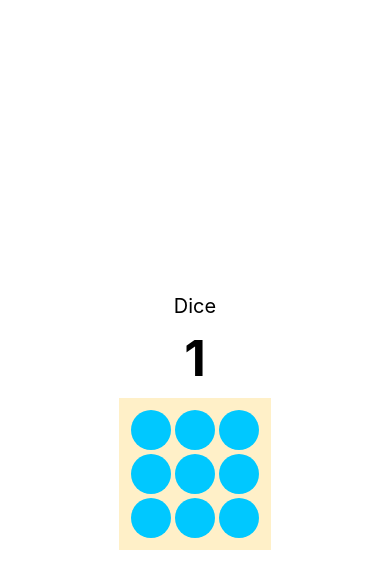
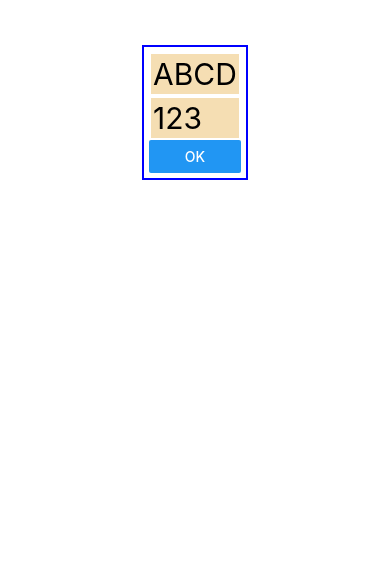
Before and after one commit to yyeonkim/moapp, a React Native app: screen / in a window 390 px wide. Shown: the top 588 px of the page. Built offline with nearby package versions, Linux system fonts and the light colour scheme.

Commit message:
Children of component

```diff
--- a/App.js
+++ b/App.js
@@ -1,27 +1,15 @@
-import React, { useState } from "react";
-import { StyleSheet, View, Text, Button, TouchableOpacity } from "react-native";
-
-import Dice from "./components/Dice";
+import React from "react";
+import { StyleSheet, Text, Button, View } from "react-native";
+import BoxGroup from "./components/BoxGroup";
 
 export default function App() {
-  const [num, setNum] = useState(1);
-
-  const getRandom = () => {
-    return Math.floor(Math.random() * 6 + 1);
-  };
-
   return (
     <View style={styles.body}>
-      <Text style={styles.text}>Dice</Text>
-      <Text style={styles.sum}>{num}</Text>
-      <TouchableOpacity
-        style={styles.dices}
-        onPress={() => {
-          setNum(getRandom());
-        }}
-      >
-        <Dice num={num} />
-      </TouchableOpacity>
+      <BoxGroup>
+        <Text style={styles.text}>ABCD</Text>
+        <Text style={styles.text}>123</Text>
+        <Button title="OK" />
+      </BoxGroup>
     </View>
   );
 }
@@ -29,29 +17,14 @@ export default function App() {
 const styles = StyleSheet.create({
   body: {
     flex: 1,
-    justifyContent: "center",
+    marginTop: 40,
+    alignItems: "center",
   },
 
   text: {
-    textAlign: "center",
-    fontSize: 20,
-    marginBottom: 10,
-  },
-
-  sum: {
-    textAlign: "center",
-    fontSize: 50,
-    fontWeight: "bold",
-    marginBottom: 10,
-  },
-
-  dices: {
-    flexDirection: "row",
-    justifyContent: "center",
-  },
-
-  button: {
-    marginHorizontal: 100,
-    marginVertical: 30,
+    backgroundColor: "wheat",
+    fontSize: 30,
+    margin: 2,
+    padding: 2,
   },
 });
--- a/components/Blank.js
+++ /dev/null
@@ -1,20 +0,0 @@
-import React from "react";
-import { StyleSheet, View } from "react-native";
-
-export default function Blank() {
-  return <View style={[styles.circle, styles.blank]} />;
-}
-
-const styles = StyleSheet.create({
-  circle: {
-    width: 40,
-    height: 40,
-    borderRadius: 20,
-    backgroundColor: "rgb(0, 200, 255)",
-    margin: 2,
-  },
-
-  blank: {
-    backgroundColor: null,
-  },
-});
--- /dev/null
+++ b/components/BoxGroup.js
@@ -0,0 +1,15 @@
+import React, { useState } from "react";
+import { StyleSheet, View } from "react-native";
+
+export default function BoxGroup({ children }) {
+  return <View style={styles.box}>{children}</View>;
+}
+
+const styles = StyleSheet.create({
+  box: {
+    borderColor: "blue",
+    borderWidth: 2,
+    margin: 5,
+    padding: 5,
+  },
+});
--- a/components/Circle.js
+++ /dev/null
@@ -1,16 +0,0 @@
-import React from "react";
-import { StyleSheet, View } from "react-native";
-
-export default function Circle() {
-  return <View style={styles.circle} />;
-}
-
-const styles = StyleSheet.create({
-  circle: {
-    width: 40,
-    height: 40,
-    borderRadius: 20,
-    backgroundColor: "rgb(0, 200, 255)",
-    margin: 2,
-  },
-});
--- a/components/Dice.js
+++ /dev/null
@@ -1,146 +0,0 @@
-import React from "react";
-import { StyleSheet, View } from "react-native";
-
-import Blank from "./Blank";
-import Circle from "./Circle";
-
-export default function Dice({ num }) {
-  if (num == 1) {
-    return (
-      <View style={styles.dice}>
-        <View style={{ flexDirection: "row" }}>
-          <Blank />
-          <Blank />
-          <Blank />
-        </View>
-        <View style={{ flexDirection: "row" }}>
-          <Blank />
-          <Circle />
-          <Blank />
-        </View>
-        <View style={{ flexDirection: "row" }}>
-          <Blank />
-          <Blank />
-          <Blank />
-        </View>
-      </View>
-    );
-  }
-
-  if (num == 2) {
-    return (
-      <View style={styles.dice}>
-        <View style={{ flexDirection: "row" }}>
-          <Circle />
-          <Blank />
-          <Blank />
-        </View>
-        <View style={{ flexDirection: "row" }}>
-          <Blank />
-          <Blank />
-          <Blank />
-        </View>
-        <View style={{ flexDirection: "row" }}>
-          <Blank />
-          <Blank />
-          <Circle />
-        </View>
-      </View>
-    );
-  }
-
-  if (num == 3) {
-    return (
-      <View style={styles.dice}>
-        <View style={{ flexDirection: "row" }}>
-          <Circle />
-          <Blank />
-          <Blank />
-        </View>
-        <View style={{ flexDirection: "row" }}>
-          <Blank />
-          <Circle />
-          <Blank />
-        </View>
-        <View style={{ flexDirection: "row" }}>
-          <Blank />
-          <Blank />
-          <Circle />
-        </View>
-      </View>
-    );
-  }
-
-  if (num == 4) {
-    return (
-      <View style={styles.dice}>
-        <View style={{ flexDirection: "row" }}>
-          <Circle />
-          <Blank />
-          <Circle />
-        </View>
-        <View style={{ flexDirection: "row" }}>
-          <Blank />
-          <Blank />
-          <Blank />
-        </View>
-        <View style={{ flexDirection: "row" }}>
-          <Circle />
-          <Blank />
-          <Circle />
-        </View>
-      </View>
-    );
-  }
-
-  if (num == 5) {
-    return (
-      <View style={styles.dice}>
-        <View style={{ flexDirection: "row" }}>
-          <Circle />
-          <Blank />
-          <Circle />
-        </View>
-        <View style={{ flexDirection: "row" }}>
-          <Blank />
-          <Circle />
-          <Blank />
-        </View>
-        <View style={{ flexDirection: "row" }}>
-          <Circle />
-          <Blank />
-          <Circle />
-        </View>
-      </View>
-    );
-  }
-
-  if (num == 6) {
-    return (
-      <View style={styles.dice}>
-        <View style={{ flexDirection: "row" }}>
-          <Circle />
-          <Blank />
-          <Circle />
-        </View>
-        <View style={{ flexDirection: "row" }}>
-          <Circle />
-          <Blank />
-          <Circle />
-        </View>
-        <View style={{ flexDirection: "row" }}>
-          <Circle />
-          <Blank />
-          <Circle />
-        </View>
-      </View>
-    );
-  }
-}
-
-const styles = StyleSheet.create({
-  dice: {
-    backgroundColor: "rgb(255, 240, 200)",
-    padding: 10,
-  },
-});
```
